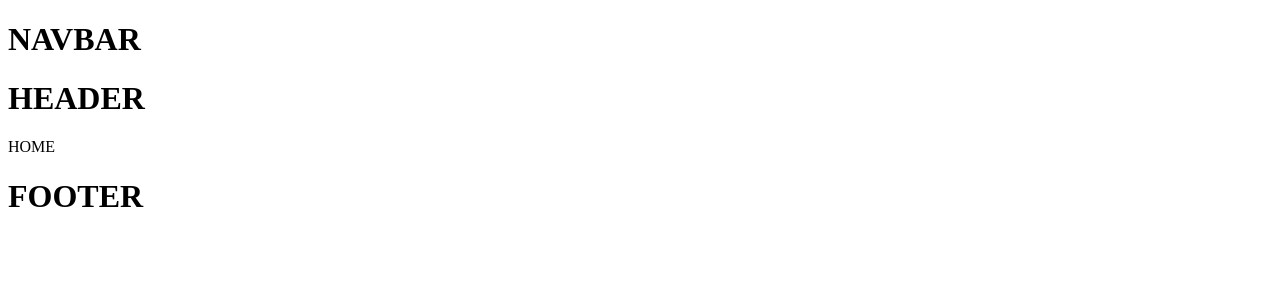
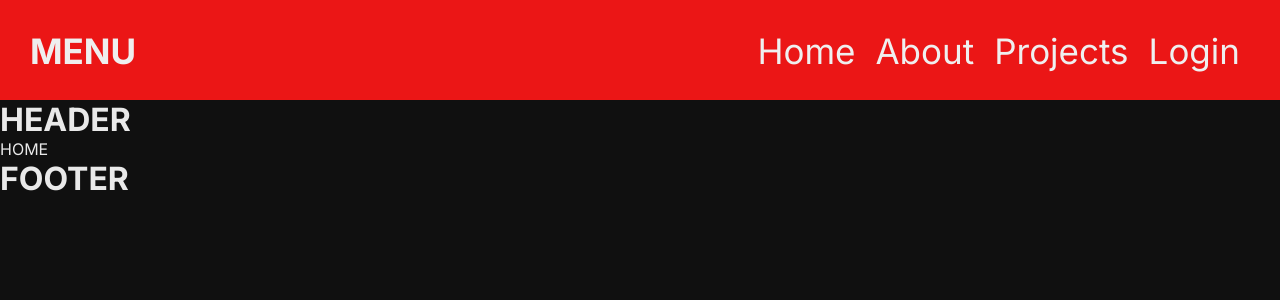
Before and after one commit to KhaiDreams/Quero-Um-Estagio-help, a Next.js app in the folder front-end/: page / in a window 1280 px wide. Shown: the top 300 px of the page. Built offline with nearby package versions, Linux system fonts and the light colour scheme.

Commit message:
first commit

```diff
--- a/front-end/src/components/Navbar.jsx
+++ b/front-end/src/components/Navbar.jsx
@@ -1,5 +1,43 @@
+import Link from 'next/link';
+
+import styles from '../styles/navbar.module.css';
+
 export default function Navbar() {
     return (
-        <h1>NAVBAR</h1>
+        <>
+            <nav className={styles.background}>
+                <div className={styles.menutexto_container}>
+                    <h1 className={styles.menutexto}>MENU</h1>
+                </div>
+
+                    <div className={styles.menuall}>
+                        <Link href="/">
+                            <ul className={styles.menuitens_ul}>
+                                <li className={styles.menuitens_li}>Home</li>
+                            </ul>
+                        </Link>
+
+
+                        <Link href="/">
+                            <ul className={styles.menuitens_ul}>
+                                <li className={styles.menuitens_li}>About</li>
+                            </ul>
+                        </Link>
+
+
+                        <Link href="/">
+                            <ul className={styles.menuitens_ul}>
+                                <li className={styles.menuitens_li}>Projects</li>
+                            </ul>
+                        </Link>
+
+                        <Link href="/">
+                            <ul className={styles.menuitens_ul}>
+                                <li className={styles.menulogin_li}>Login</li>
+                            </ul>
+                        </Link>
+                    </div>
+            </nav>
+        </>
     )
 }
--- a/front-end/src/pages/_app.jsx
+++ b/front-end/src/pages/_app.jsx
@@ -1,3 +1,6 @@
+import '../styles/global.css'
+import '../styles/prefabs-navbar.css';
+
 export default function MyApp({ Component, pageProps }) {
   return <Component {...pageProps} />
 }
--- a/front-end/src/pages/index.jsx
+++ b/front-end/src/pages/index.jsx
@@ -8,4 +8,4 @@ export default function Home() {
             </div>
         </TemplateDefault>
     )
-  }
+}
--- /dev/null
+++ b/front-end/src/styles/global.css
@@ -0,0 +1,12 @@
+@import url('https://fonts.googleapis.com/css2?family=Inter:wght@100;200;300;400;500;600;700;800;900&display=swap');
+
+* {
+    margin: 0;
+    padding: 0;
+    box-sizing: border-box;
+
+    background-color: rgb(16, 16, 16);
+    color: rgb(233, 233, 233);
+
+    font-family: 'Inter', sans-serif;
+}
--- /dev/null
+++ b/front-end/src/styles/navbar.module.css
@@ -0,0 +1,68 @@
+.background {
+    background-color: rgb(235, 22, 22);
+    display: flex;
+
+    width: 100%;
+    height: 100px;
+
+    padding: 30px;
+    position: relative;
+    justify-content: space-between;
+}
+
+
+.menuall, .menutexto_container {
+    display: flex;
+    background-color: transparent;
+}
+
+.menutexto_container {
+    justify-content: center;
+}
+
+
+.menutexto {
+    color: var(--menu-font-color);
+    font-size: var(--menu-font-size);
+    background-color: transparent;
+    display: inline;
+
+    justify-content: center;
+    /* position: absolute; */
+}
+.menutexto:hover {
+    color: rgb(80, 255, 80);
+}
+
+
+.menuitens_ul {
+    background-color: transparent;
+    padding: 0 10px;
+}
+
+
+.menuitens_li {
+    color: var(--menu-font-color);
+    font-size: var(--menu-font-size);
+    background-color: transparent;
+
+
+    cursor: pointer;
+
+    max-width: 100%;
+    list-style-type: none;
+}
+.menuitens_li:hover {
+    color: rgb(80, 255, 80);
+    text-shadow: 0;
+}
+
+
+.menulogin_li {
+    color: var(--menu-font-color);
+    font-size: var(--menu-font-size);
+    background-color: transparent;
+    list-style-type: none;
+
+    cursor: pointer;
+}
--- /dev/null
+++ b/front-end/src/styles/prefabs-navbar.css
@@ -0,0 +1,4 @@
+:root {
+    --menu-font-size: 35px;
+    --menu-font-color: rgb(239, 239, 239);
+}
```
